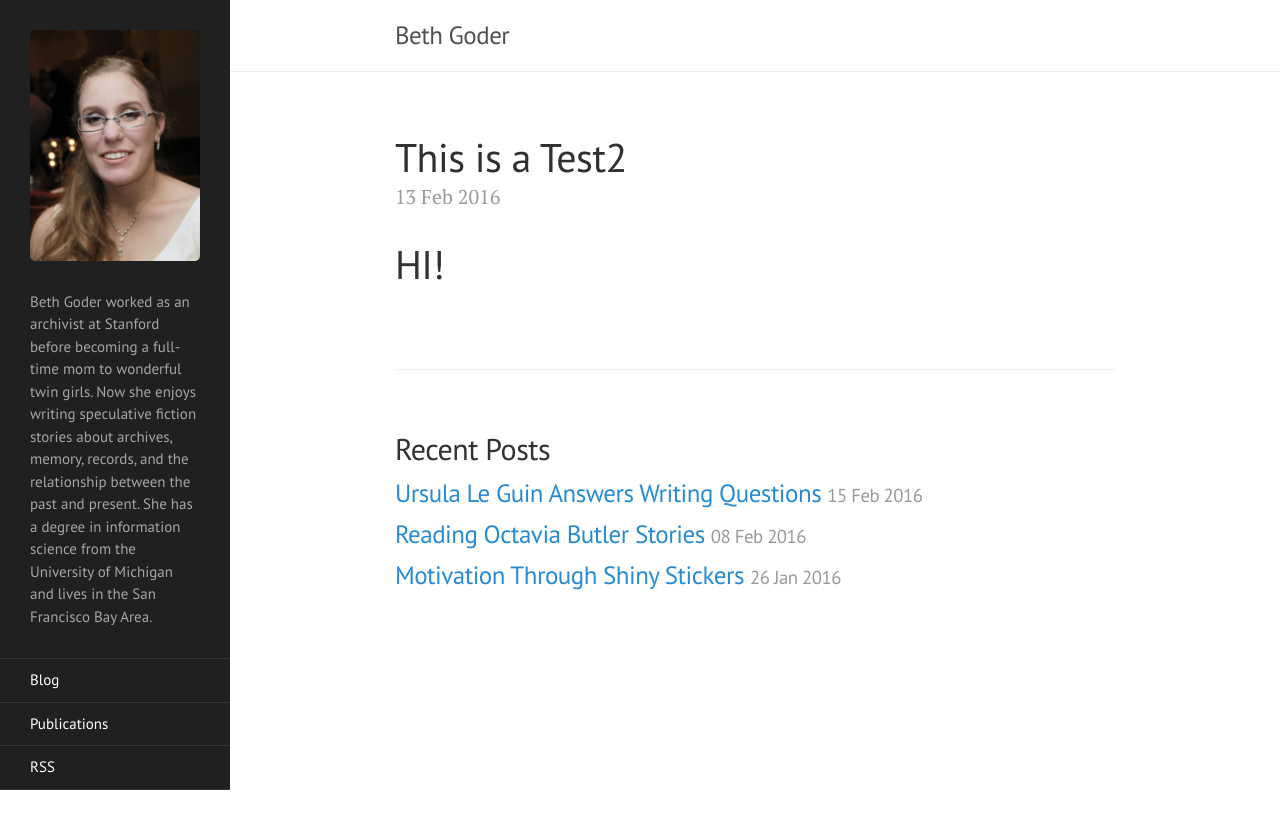
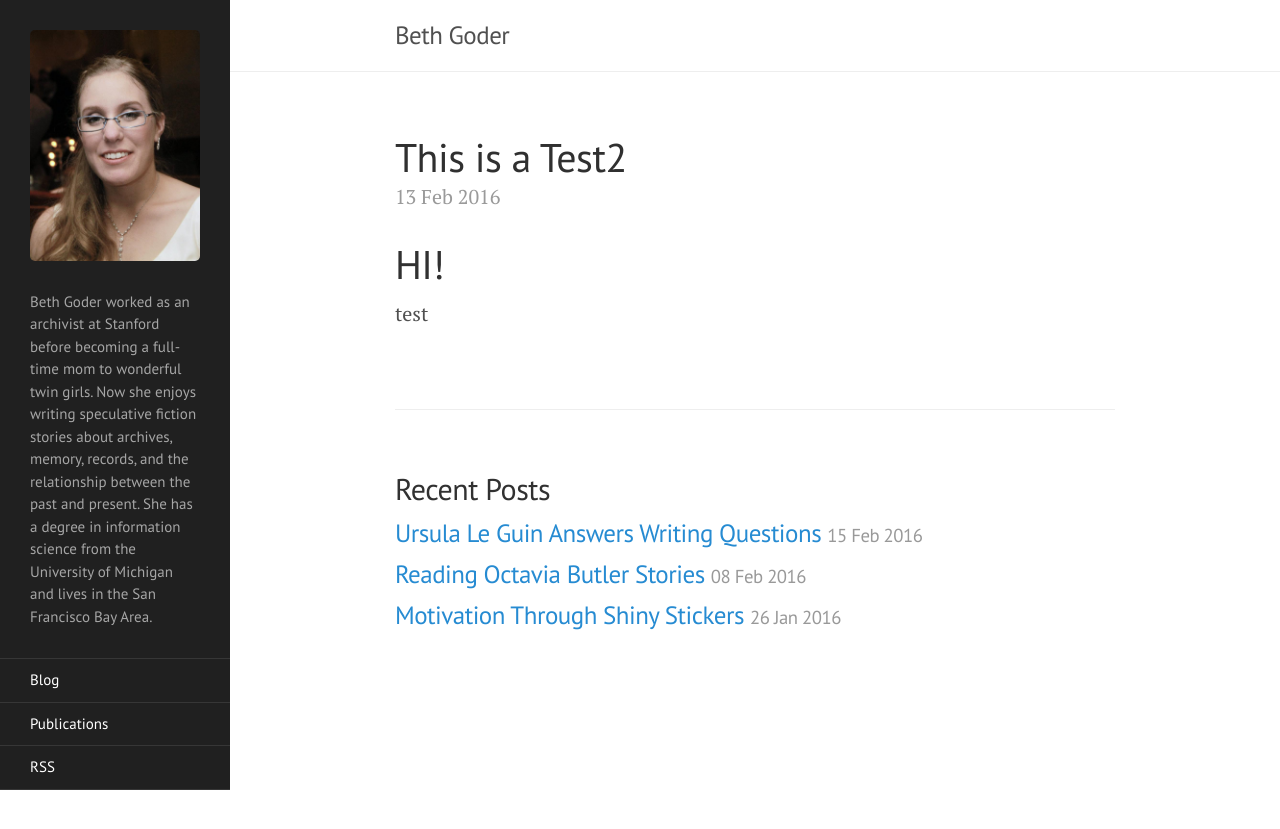
Before and after one commit to BethGoder/BethGoder.github.io, a Jekyll site: the page built from _posts/2016-02-13-Test2.markdown, in a window 1280 px wide. Shown: the top 829 px of the page. Built offline with Jekyll 4.4.1, drawn with Linux system fonts in a browser that asks for light colours.

Commit message:
Update 2016-02-13-Test2.markdown

```diff
--- a/_posts/2016-02-13-Test2.markdown
+++ b/_posts/2016-02-13-Test2.markdown
@@ -1,5 +1,7 @@
 ---
 title: This is a Test2
-date: 2016-02-13
+date: 2016-02-13 19:41:32
 ---
 # HI!
+
+test
```
